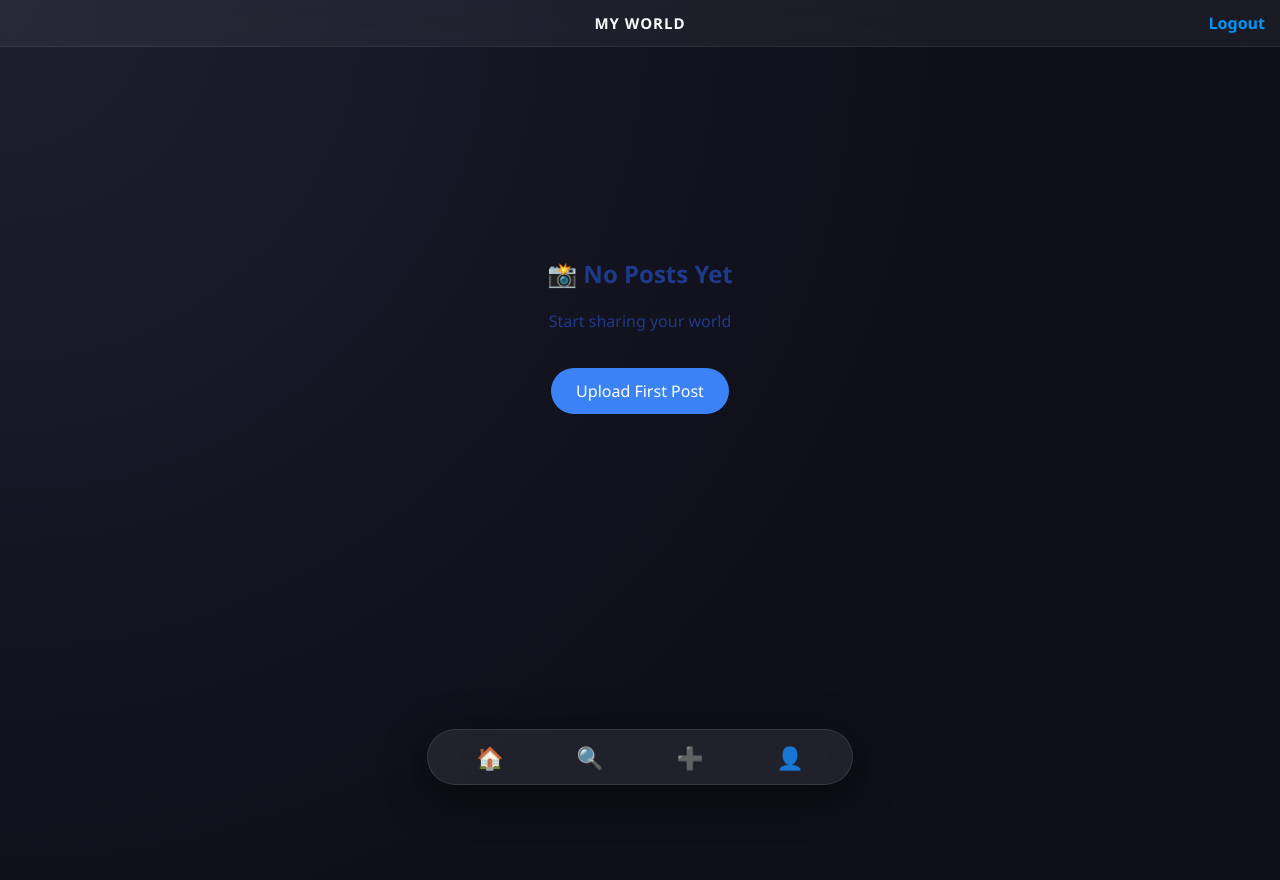
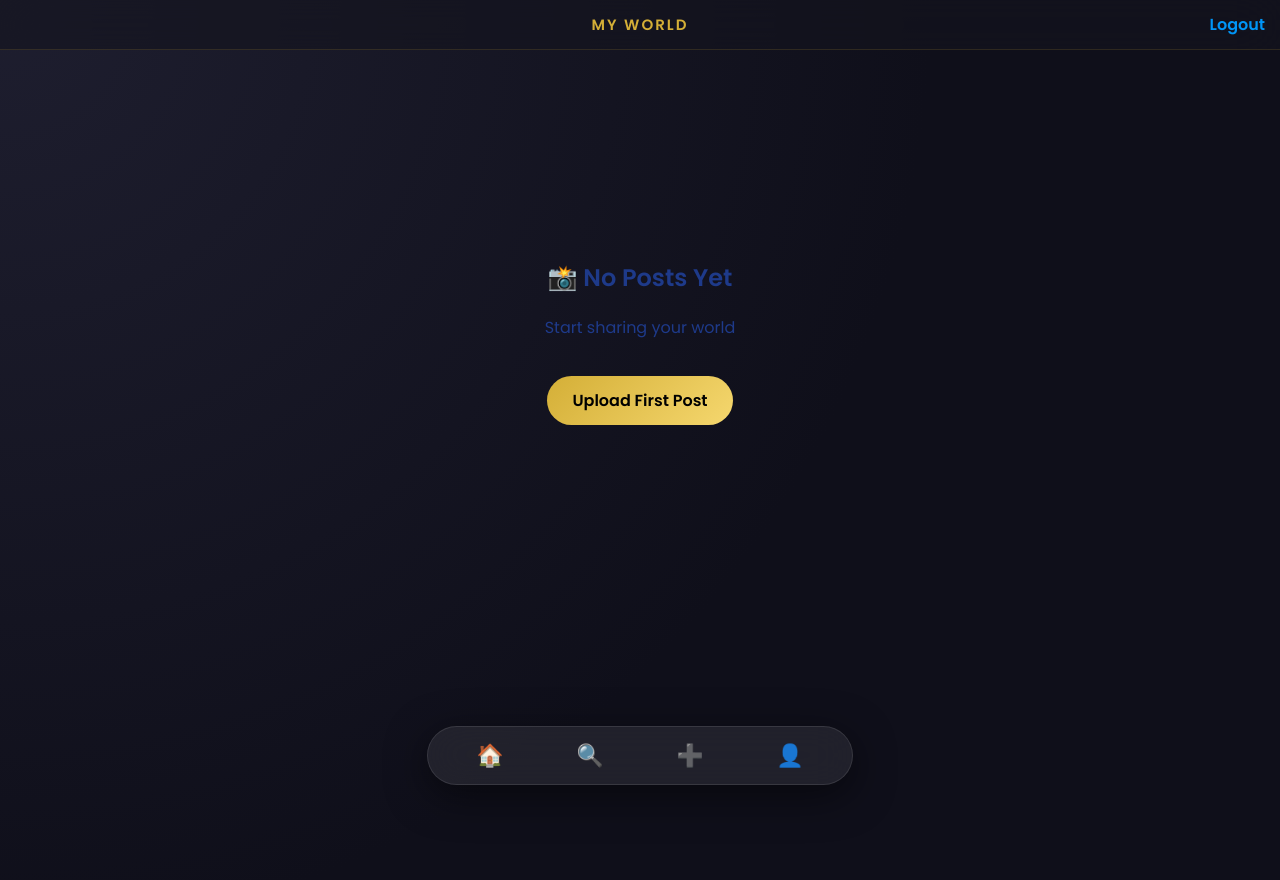
Before and after one commit to aksh336/insta_clone010, a Flask app: page /feed in a window 1280 px wide. Run offline with Flask 3, Linux system fonts and the light colour scheme; the visitor is signed in with stand-in values (Sample User, id 1); data that the repository does not hold is empty.

Commit message:
update feature

```diff
--- a/templates/feed.html
+++ b/templates/feed.html
@@ -3,11 +3,21 @@
 <head>
   <title>Feed</title>
   <meta name="viewport" content="width=device-width, initial-scale=1.0">
+  <link href="https://fonts.googleapis.com/css2?family=Poppins:wght@300;400;600&display=swap" rel="stylesheet">
 
   <style>
+    :root {
+  --bg-dark: #0b0b12;
+  --card-dark: rgba(20, 20, 30, 0.85);
+  --gold: #d4af37;
+  --gold-soft: #f5d76e;
+  --text-main: #e5e7eb;
+  --text-muted: #9ca3af;
+}
+
     body {
   margin: 0;
-  font-family: 'Segoe UI', sans-serif;
+  font-family: 'Poppins', sans-serif;
 
   /* 🔥 PREMIUM DARK BACKGROUND */
   background: radial-gradient(circle at top left, #1e1e2f, #0f0f1a 60%),
@@ -23,9 +33,9 @@
   position: sticky;
   top: 0;
   height: auto;
-  background: rgba(255,255,255,0.05);
-  backdrop-filter: blur(20px);
-  border-bottom: 1px solid rgba(255,255,255,0.08);
+  background: rgba(20,20,30,0.6);
+  backdrop-filter: blur(25px);
+  border-bottom: 1px solid rgba(212,175,55,0.15);
 
   display: flex;
   justify-content: space-between;
@@ -50,8 +60,8 @@
   transform: translateX(-50%);
   font-weight: 600;
   font-size: 15px;
-  color: #f9fafb;
-  letter-spacing: 1px;
+  color: var(--gold);
+  letter-spacing: 2px;
 }
 
     .logout {
@@ -240,8 +271,9 @@
       display: inline-block;
       margin-top: 20px;
       padding: 12px 25px;
-      background: #3b82f6;
-      color: white;
+      background: linear-gradient(135deg, #d4af37, #f5d76e);
+      color: black;
+      font-weight: 600;
       text-decoration: none;
       border-radius: 25px;
     }
```
Also changed, not shown: other parts of templates/feed.html (+36 -15 lines). Lines whose indentation alone changed are shown as unchanged.
